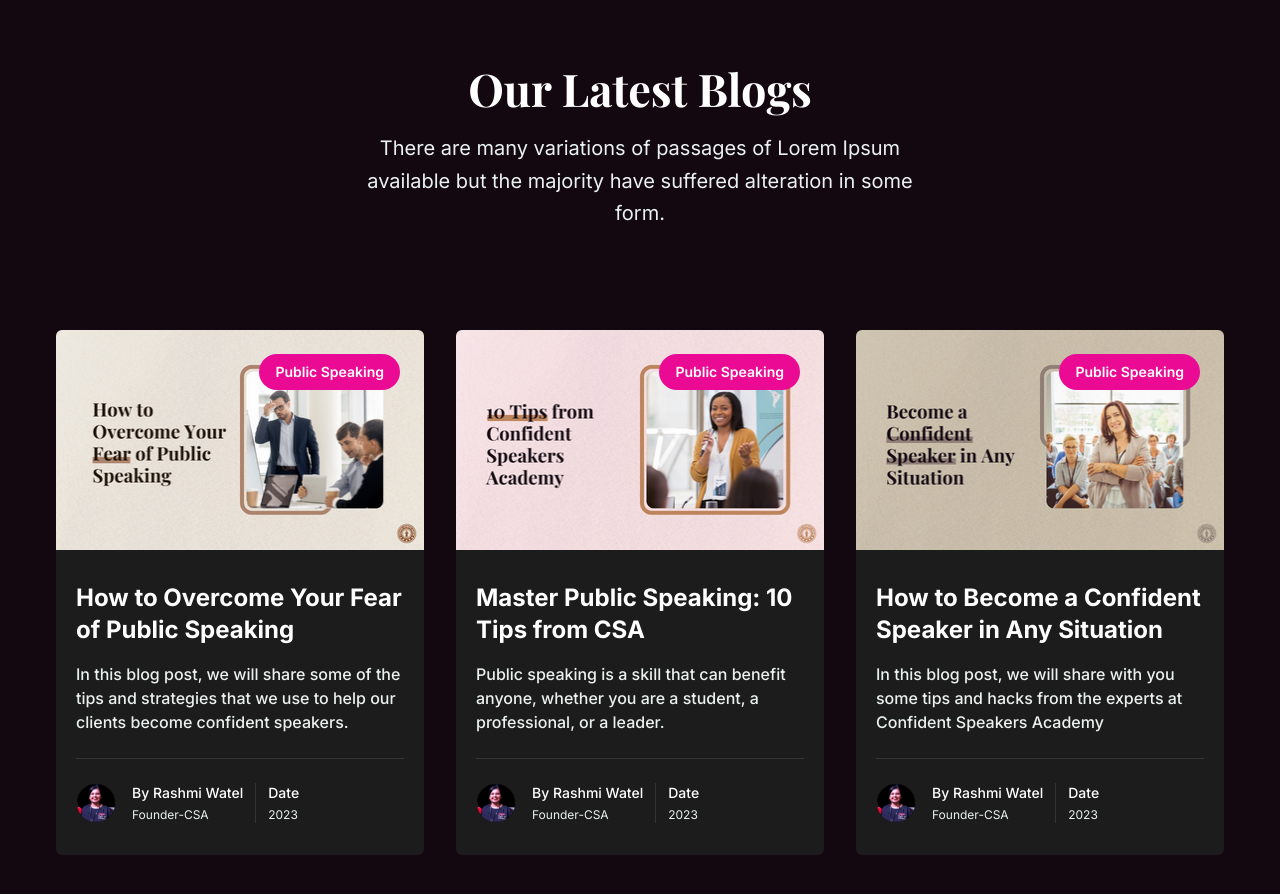
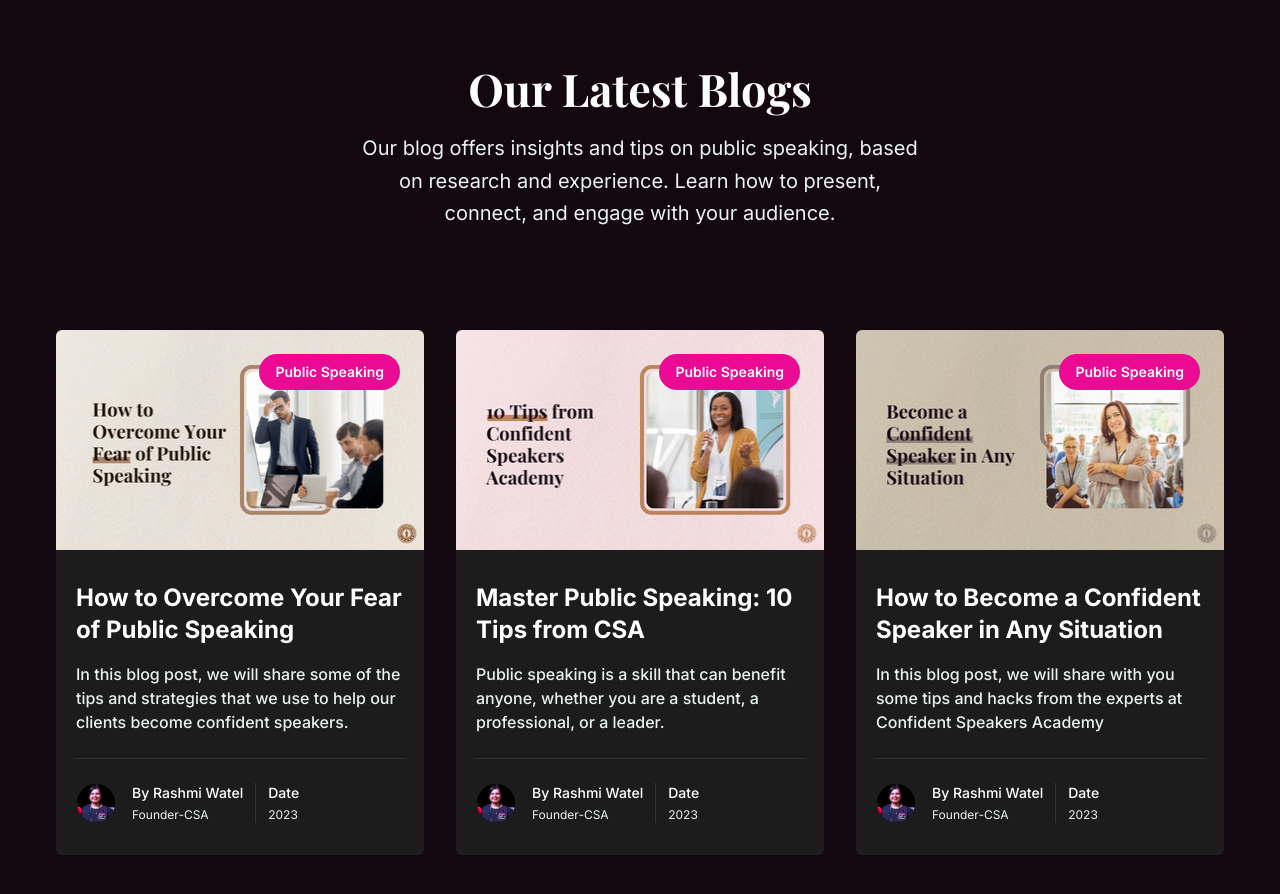
Before and after one commit to prabirshub/next-type-app, a Next.js app: page / in a window 1280 px wide. Shown: the part 3980-4874 px from the top of the page. Built offline with nearby package versions, Linux system fonts and the light colour scheme; a web font is replaced by a local one.

Commit message:
blog section updated

```diff
--- a/components/Blog/index.tsx
+++ b/components/Blog/index.tsx
@@ -25,7 +25,7 @@
         >
           <SectionTitle
             title='Our Latest Blogs'
-            paragraph='There are many variations of passages of Lorem Ipsum available but the majority have suffered alteration in some form.'
+            paragraph='Our blog offers insights and tips on public speaking, based on research and experience. Learn how to present, connect, and engage with your audience.'
             center
           />
         </motion.div>
```
